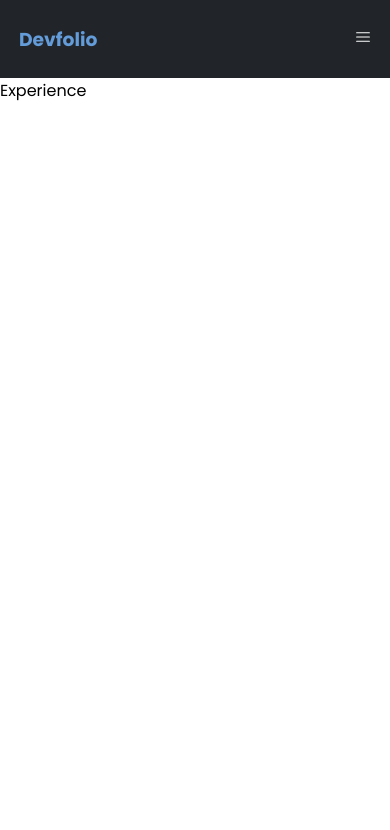
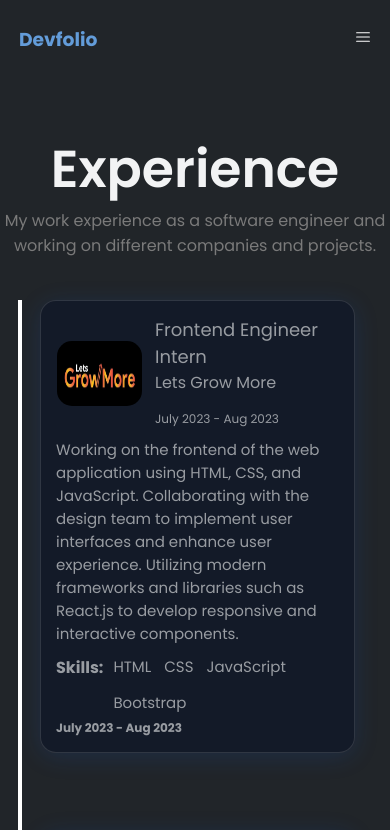
Before and after one commit to ukasha36/Portfolio, a React (Vite) app: page /experience in a window 390 px wide. Shown: the top 830 px of the page. Built offline with nearby package versions, Linux system fonts and the light colour scheme.

Commit message:
experience page completed

```diff
--- /dev/null
+++ b/src/Components/Experience/Experience.css
@@ -0,0 +1,231 @@
+.mainexperience{
+    width: 100%;
+    display: flex;
+    align-items: center;
+    flex-direction: column;
+    height: 300vh;
+    background-color: #212529;
+    padding-top: 2rem;
+    gap: 60px;
+}
+
+
+
+
+
+
+
+
+
+.experiencediv{
+    width: 100%;
+    height: 90%;
+    display: flex;
+
+position: relative;
+}
+
+
+
+
+
+
+.jobul{
+    background-color: rgba(17, 25, 40, 0.83);
+    border: 1px solid rgba(255, 255, 255, 0.125);
+    box-shadow: rgba(23, 92, 230, 0.15) 0px 4px 24px;
+    border-radius: 16px;
+    padding: 18px 36px;
+    display: flex;
+    flex-direction: column;
+     max-width: 550px;
+    width: 538px;
+}
+
+.jobli{
+    display: flex;
+
+}
+
+.jobimg{
+    height: 67px;
+    width: 87px;
+    object-fit: fill;
+    border: 1px solid transparent;
+    border-radius: 16px;}
+
+.jobtitle{
+
+    display: flex;
+    align-items: center;
+    gap: 12px;
+
+}
+.jobdetails{
+    display: flex;
+    flex-direction: column;
+    margin-bottom: 10px;
+    margin-bottom: 10px;
+
+}
+.jobrole{
+    font-size: 18px;
+    color: rgba(242, 243, 244, 0.6);
+
+}
+.company{
+    font-size: 16px;
+    color: rgba(242, 243, 244, 0.6);
+    margin-bottom: 10px;
+
+}
+.jobdate{
+    font-size: 12px;
+    color: rgba(242, 243, 244, 0.6);
+    margin-top: 5px;
+
+}
+
+.jobdesc{
+    font-size: 15px;
+    font-weight: 400;
+    color: rgba(242, 243, 244, 0.6);
+    margin-bottom: 10px;
+}
+.skillsli {
+    display: flex;
+    font-size: 15px;
+    font-weight: 400;
+    color: rgba(242, 243, 244, 0.6);
+    display: flex;
+    font-size: 15px;
+    font-weight: 400;
+    padding-left: 10px;
+
+    gap: 13px;
+        color: rgba(242, 243, 244, 0.6);
+    flex-wrap: wrap;
+
+}
+.skillsli > li {
+    display: flex;
+    justify-content: space-evenly;
+    align-items: center;
+list-style: disc;
+color: rgba(242, 243, 244, 0.6);
+
+}
+b{
+    color: rgba(242, 243, 244, 0.6);
+
+}
+.verticalline::before{
+    background:    #FFF;
+    content: "";
+    height: 100%;
+    left: 50%;
+    position: absolute;
+    top: 0;
+    width: 4px;
+}
+
+.red-box{
+     height: 100px;
+     width: 600px;
+    display: flex;
+    justify-content: flex-end;
+    height: 554px;
+}
+.blue-box{
+     width: 1300px;
+        display: flex;
+    justify-content: flex-end;
+    height: 554px;
+}
+.yellow-box {
+     height: 100px;
+    width: 600px;
+    display: flex;
+    justify-content: flex-end;
+    height: 554px;
+}
+
+
+@media screen and (max-width: 760px) {
+
+
+    .mainexperience {
+        width: 100%;
+        display: flex;
+        align-items: center;
+        flex-direction: column;
+        height: 130rem;
+        background-color: #212529;
+        padding-top: 2rem;
+        gap: 42px;
+    }
+
+    .experiencediv {
+        width: 100%;
+        height: 90%;
+        display: flex;
+        position: relative;
+        padding-left: 40px;
+    }
+
+
+    .blue-box {
+        width: 1300px;
+        display: flex;
+        justify-content: flex-start;
+        height: 554px;
+    }
+    .verticalline::before{
+        background:    #FFF;
+        content: "";
+        height: 100%;
+        left: 18px;
+        position: absolute;
+        top: 0;
+        width: 4px;
+    }
+
+    .red-box{
+        height: 530px;
+        width: 90%;
+       display: flex;
+       justify-content: flex-end;
+    }
+   .blue-box{
+    width: 90%;
+    height: 530px;
+    display: flex;
+       justify-content: flex-end;
+
+   }
+   .yellow-box {
+    width: 90%;
+    height: 500px;
+    display: flex;
+       justify-content: flex-end;
+       height: 554px;
+   }
+
+  .jobs{
+        width: 100%;
+
+  }
+  .jobul {
+    background-color: rgba(17, 25, 40, 0.83);
+    border: 1px solid rgba(255, 255, 255, 0.125);
+    box-shadow: rgba(23, 92, 230, 0.15) 0px 4px 24px;
+    border-radius: 16px;
+    padding: 15px 10px 15px 15px;
+        display: flex;
+    flex-direction: column;
+     max-width: 550px;
+     width: 100%;
+
+}
+
+}
--- a/src/Components/Experience/Experience.jsx
+++ b/src/Components/Experience/Experience.jsx
@@ -1,9 +1,29 @@
- import React from 'react'
+import React from "react";
+import "./Experience.css";
+import { experiences } from "../../data/Data.js";
+import ExperienceItem from "./ExperienceItem.jsx";
 
- const Experience = () => {
-   return (
-     <div>Experience</div>
-   )
- }
+const Experience = () => {
+  return (
+    <>
+      <div className="mainexperience">
+        <div className="skillstitle">
+          <h2> Experience</h2>
+          <p>
+            My work experience as a software engineer and working on different
+            companies and projects.
+          </p>
+        </div>
+        <div className="experiencediv">
+          <div className="jobs">
+            <div className="verticalline"></div>
+                 <ExperienceItem   experiences={experiences} />
 
- export default Experience
+          </div>
+        </div>
+      </div>
+    </>
+  );
+};
+
+export default Experience;
--- /dev/null
+++ b/src/Components/Experience/ExperienceItem.jsx
@@ -0,0 +1,73 @@
+import React from 'react'
+import "./Experience.css";
+
+
+const ExperienceItem = ({experiences}) => {
+
+
+
+
+  return (
+    <>
+
+
+      {experiences.map((val, idx) => {
+
+let boxColorClass = '';
+switch (val.id) {
+  case 0:
+    boxColorClass = 'red-box';
+    break;
+  case 1:
+    boxColorClass = 'blue-box';
+    break;
+  case 2:
+    boxColorClass = 'yellow-box';
+    break;
+  default:
+    break;
+}
+
+
+              return (
+                <div className={ `${boxColorClass}`} key={idx}>
+                <div  className="jobbox">
+                  <ul className="jobul">
+                    <div className="jobtitle">
+                      <div>
+                        {" "}
+                        <img src={val.img} alt={val.role} className="jobimg" />
+                      </div>
+                      <div className="jobdetails">
+                        <li className="jobli jobrole">{val.role}</li>
+                        <li className="jobli company">{val.company}</li>
+                        <li className="jobli jobdate">{val.date}</li>
+                      </div>
+                    </div>
+
+                    <li className="jobli jobdesc">{val.desc}</li>
+                    <li className="jobli"> {val.skills && (
+                                <li className="jobli">
+                                    <b>Skills: </b>
+                                    <ul className="skillsli">
+                                        {val.skills.map((el, i) => {
+                                            return <li key={i}>{el}</li>;
+                                        })}
+                                    </ul>
+                                </li>
+                            )}
+                              </li>
+
+                              <li className="jobli jobdate"><h4>{val.date}</h4></li>
+
+                  </ul>
+                </div>
+                </div>
+              );
+            })}
+
+    </>
+  )
+}
+
+export default ExperienceItem
--- a/src/Components/Navbar/navbar.css
+++ b/src/Components/Navbar/navbar.css
@@ -13,6 +13,8 @@
     background-color: #0000007e;
     backdrop-filter: blur(7px);
     transition: all 500ms;
+    z-index: 10;
+
   }
 
   .openNav {
--- a/src/data/Data.js
+++ b/src/data/Data.js
@@ -122,11 +122,12 @@ export const Bio = {
       role: "Frontend Engineer Intern",
       company: "Lets Grow More",
       date: "July 2023 - Aug 2023",
-      desc: "Working on the frontend of the web application using Html , CSS & JavaScript",
+      desc: "Working on the frontend of the web application using HTML, CSS, and JavaScript. Collaborating with the design team to implement user interfaces and enhance user experience. Utilizing modern frameworks and libraries such as React.js to develop responsive and interactive components.",
       skills: [
         "HTML",
         "CSS",
         "JavaScript",
+        "Bootstrap"
       ],
       doc: "https://firebasestorage.googleapis.com/v0/b/buckoid-917cf.appspot.com/o/Screenshot%20from%202023-05-28%2023-20-46.png?alt=media&token=5570f995-e8f4-4f12-bb2f-73bcf4b20730",
     },
@@ -134,27 +135,32 @@ export const Bio = {
       id: 1,
       img: "/src/assets/innovativetech.jpg",
       role: " Web Developer",
-      company: "Flipr",
-      date: "June 2023 - July 2023",
-      desc: "Implemented responsive design principles to ensure mobile  compatibility of websites using React & NextJS.",
+      company: "Innovative Tech",
+      date: "Aug 2023 - Feb 2024",
+      desc: " implement user interfaces to enhance user experience. With expertise in React.js and Next.js, I develop responsive and interactive components, leveraging Next.js for server-side rendering and routing to optimize performance and navigation.",
       skills: [
         "ReactJS",
         "Redux",
-        "Material UI",
-        "HTML",
-        "CSS",
+        "NextJS",
+        "MaterialUI",
         "JavaScript",
-        "Tailwind CSS"
+        "TailwindCSS"
       ],
     },
     {
       id: 2,
-      img: "https://media.licdn.com/dms/image/C510BAQGSObrO0QPlMQ/company-logo_200_200/0/1555704980721?e=1692835200&v=beta&t=FjOWcUVVNzqFbTmmp0iXQkv5keBQC5lxIQ7K6rmMSMQ",
+      img: "src/assets/social.jpeg",
       role: "Open Source Contributor ",
-      company: "GirlScript Summer of Code",
-      date: "May 2023 - Present",
-      desc: "Contributing to different open-source projects and learn from industry experts",
-      doc: "https://media.licdn.com/dms/image/D4D22AQGzSpgFaR4hsQ/feedshare-shrink_800/0/1684079632872?e=1687996800&v=beta&t=i0xWn_k32Oj9SxKfc6rARSbOghXD9Ge6WyEb2p2vvrc",
+      company: "Social  Summer of Code",
+      date: "June 2023 - July 2023",
+      desc: "As a contributor to Social Summer of Code, I had the privilege of collaborating with a diverse team on projects aimed at creating positive societal change. This experience allowed me to gain valuable insights into the transformative potential of technology and learn from industry experts",
+      skills: [
+        "HTML",
+        "CSS",
+        "JavaScript",
+        "Bootstrap",
+        "React JS"
+      ],
     },
   ];
 
```
Also changed, not shown: src/assets/social.jpeg (added).
